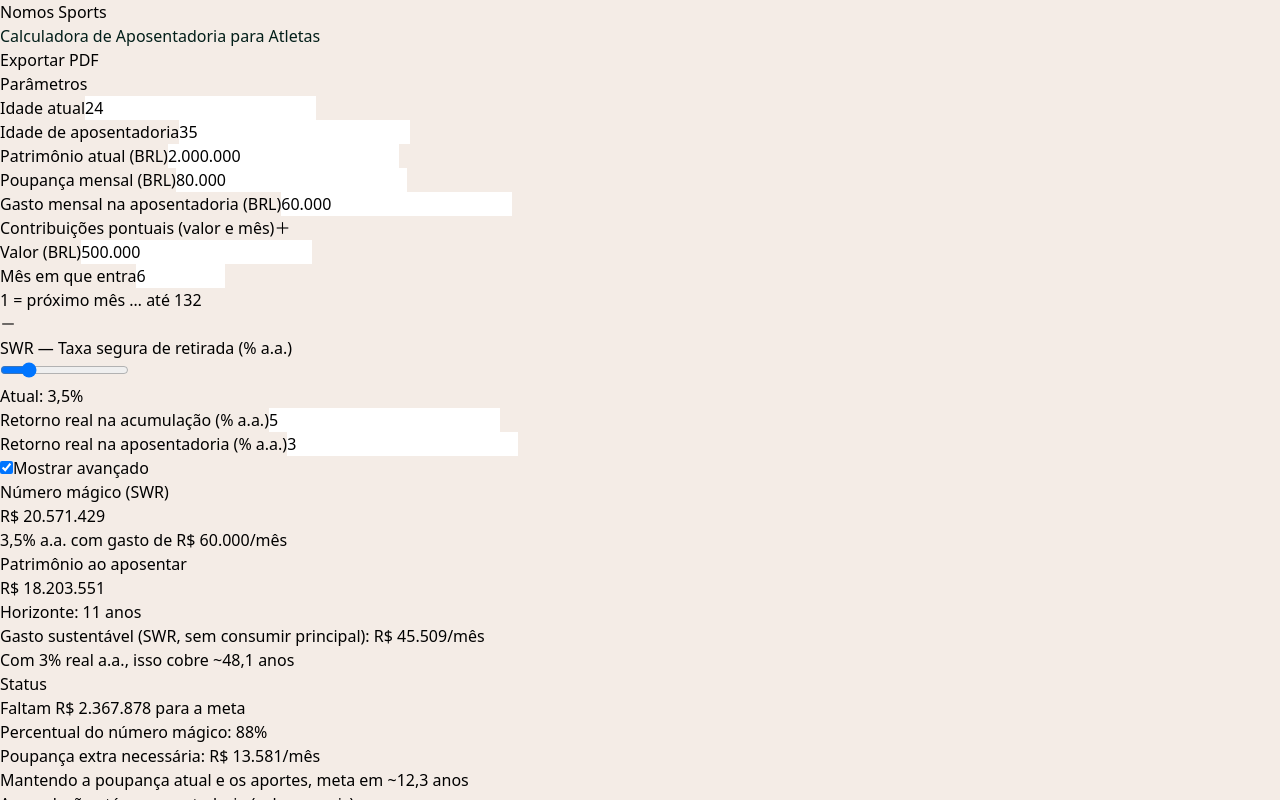
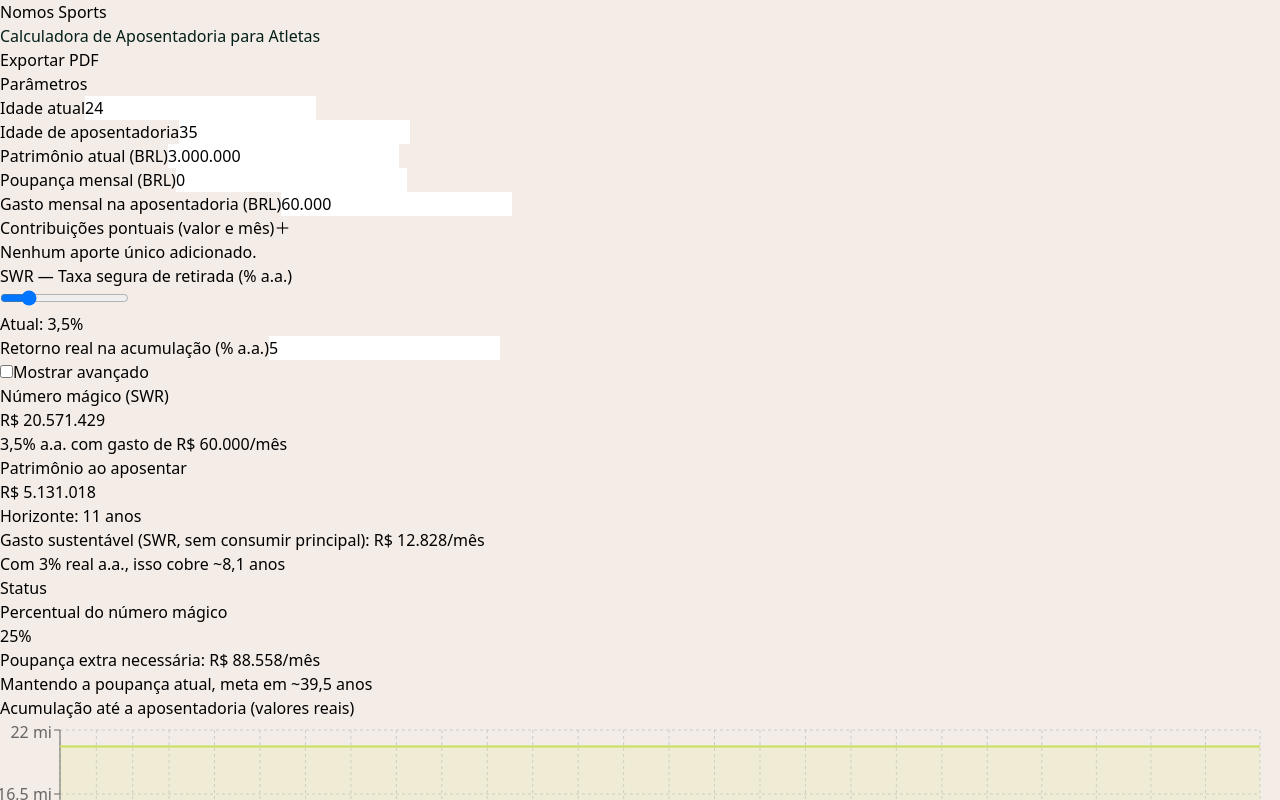
Before and after one commit to erikpajunknomos/calculadora-aposentadoria, a React (Vite) app: page / in a window 1280 px wide. Shown: the top 800 px of the page. Built offline with nearby package versions, Linux system fonts and the light colour scheme; the HTML template or start-up script is replaced by a standard one.

Commit message:
Update App.tsx

```diff
--- a/src/App.tsx
+++ b/src/App.tsx
@@ -100,6 +100,28 @@ const Switch: React.FC<{ checked: boolean; onChange: (b: boolean) => void }> = (
     />
   </label>
 );
+
+/* ======= Progress Bar ======= */
+const ProgressBar: React.FC<{ value: number }> = ({ value }) => {
+  const pct = Math.max(0, Math.min(100, value));
+  return (
+    <div>
+      <div
+        className="h-3 w-full rounded-full bg-slate-200/70 overflow-hidden ring-1 ring-[var(--brand-gray)]"
+        role="progressbar"
+        aria-label="Percentual do número mágico"
+        aria-valuemin={0}
+        aria-valuemax={100}
+        aria-valuenow={pct}
+      >
+        <div className="h-full bg-[var(--brand-dark)]" style={{ width: `${pct}%` }} />
+      </div>
+      <div className="mt-1 text-xs text-slate-600 text-right">
+        {new Intl.NumberFormat("pt-BR", { maximumFractionDigits: 0 }).format(pct)}%
+      </div>
+    </div>
+  );
+};
 
 /* ===========================
    INPUTS BR COM MILHAR (live)
@@ -320,20 +342,18 @@ export default function App() {
     ["--brand-gray" as any]: "#a6a797",
   };
 
-  const [showAdvanced, setShowAdvanced] = useState(true);
+  const [showAdvanced, setShowAdvanced] = useState(false); // ← OFF por padrão
   const [age, setAge] = useState(24); // default 24
   const [retireAge, setRetireAge] = useState(35);
-  const [currentWealth, setCurrentWealth] = useState(2_000_000);
-  const [monthlySaving, setMonthlySaving] = useState(80_000); // aceita negativo
+  const [currentWealth, setCurrentWealth] = useState(3_000_000);
+  const [monthlySaving, setMonthlySaving] = useState(0); // aceita negativo
   const [monthlySpend, setMonthlySpend] = useState(60_000);
-  const [swrPct, setSwrPct] = useState(3.5);
+  const [swrPct, setSwrPct] = useState(3.5); // default 3,5%
   const [accumRealReturn, setAccumRealReturn] = useState(5);
   const [retireRealReturn, setRetireRealReturn] = useState(3);
 
   // contribuições pontuais
-  const [lumpSums, setLumpSums] = useState<Lump[]>([
-    { id: 1, month: 6, amount: 500_000 },
-  ]);
+  const [lumpSums, setLumpSums] = useState<Lump[]>([]);
 
   const monthsToRetire = Math.max(0, (retireAge - age) * 12);
   const monthlyReal = monthlyRateFromRealAnnual(accumRealReturn);
@@ -456,7 +476,9 @@ export default function App() {
         <div className="grid lg:grid-cols-3 gap-6">
           {/* Inputs */}
           <Section>
-            <p className="font-semibold mb-3">Parâmetros</p>
+            <p className="font-semibold mb-4 text-xl">Parâmetros</p>
+
+            {/* Campos principais */}
             <div className="grid grid-cols-2 gap-3">
               <div>
                 <Label>Idade atual</Label>
@@ -500,11 +522,9 @@ export default function App() {
               </div>
             </div>
 
-            {/* APORTES em cima; SWR/RETORNOS embaixo */}
-            <div className="rounded-2xl border p-3 mt-3 space-y-4">
-              {/* Contribuições pontuais */}
-              <div>
-                <div className="flex flex-col sm:flex-row sm:items-center sm:justify-between mb-2 gap-2">
+            {/* ===== Seção: Contribuições pontuais ===== */}
+            <div className="rounded-2xl border p-3 mt-4 space-y-3">
+              <div className="flex flex-col sm:flex-row sm:items-center sm:justify-between gap-2">
                 <Label>Contribuições pontuais (valor e mês)</Label>
                 <Button variant="outline" onClick={addLump}>
                   ＋
@@ -531,11 +551,7 @@ export default function App() {
                         max={monthsToRetire}
                         value={ls.month}
                         onChange={(e) =>
-                            updateLump(
-                              ls.id,
-                              "month",
-                              Number(e.target.value) || 1
-                            )
+                          updateLump(ls.id, "month", Number(e.target.value) || 1)
                         }
                       />
                       <p className="text-xs text-slate-500 mt-1 sm:hidden">
@@ -543,10 +559,7 @@ export default function App() {
                       </p>
                     </div>
                     <div className="col-span-12 sm:col-span-2 flex justify-start sm:justify-end mt-1 sm:mt-0">
-                        <Button
-                          variant="outline"
-                          onClick={() => removeLump(ls.id)}
-                        >
+                      <Button variant="outline" onClick={() => removeLump(ls.id)}>
                         －
                       </Button>
                     </div>
@@ -560,7 +573,8 @@ export default function App() {
               </div>
             </div>
 
-              {/* SWR e retornos */}
+            {/* ===== Seção: SWR & Retornos ===== */}
+            <div className="rounded-2xl border p-3 mt-4 space-y-4">
               <div className="grid grid-cols-1 sm:grid-cols-2 gap-3 items-center">
                 {/* SWR (esquerda) */}
                 <div>
@@ -665,27 +679,24 @@ export default function App() {
                   )}
                 </div>
 
-                {/* Coluna 3 */}
+                {/* Coluna 3: agora com a barra de progresso */}
                 <div>
                   <p className="text-xs text-slate-500">Status</p>
-                  <p
-                    className={`text-sm ${
-                      gap > 0 ? "text-slate-700" : "text-emerald-700"
-                    }`}
-                  >
-                    {gap > 0
-                      ? `Faltam ${formatCurrency(gap, "BRL")} para a meta`
-                      : "Meta de perpetuidade atingida"}
+
+                  <div className="mt-2">
+                    <p className="text-xs text-slate-500 mb-1">
+                      Percentual do número mágico
                     </p>
-                  <p className="text-slate-500 text-xs mt-1">
-                    Percentual do número mágico: {formatNumber(progressPct, 0)}%
-                  </p>
+                    <ProgressBar value={progressPct} />
+                  </div>
+
                   {gap > 0 && monthsToRetire > 0 && extraMonthlyNeeded >= 100 && (
-                    <p className="text-slate-500 text-xs">
+                    <p className="text-slate-500 text-xs mt-2">
                       Poupança extra necessária:{" "}
                       {formatCurrency(extraMonthlyNeeded, "BRL")}/mês
                     </p>
                   )}
+
                   {gap > 0 &&
                     isFinite(monthsToGoalAtCurrentPlan) &&
                     monthsToGoalAtCurrentPlan !== 0 && (
@@ -701,6 +712,12 @@ export default function App() {
                               monthsToGoalAtCurrentPlan,
                               0
                             )} meses`}
+                      </p>
+                    )}
+
+                  {gap <= 0 && (
+                    <p className="text-emerald-700 text-xs mt-2">
+                      Meta de perpetuidade atingida
                     </p>
                   )}
                 </div>
```
Lines whose indentation alone changed are shown as unchanged.
